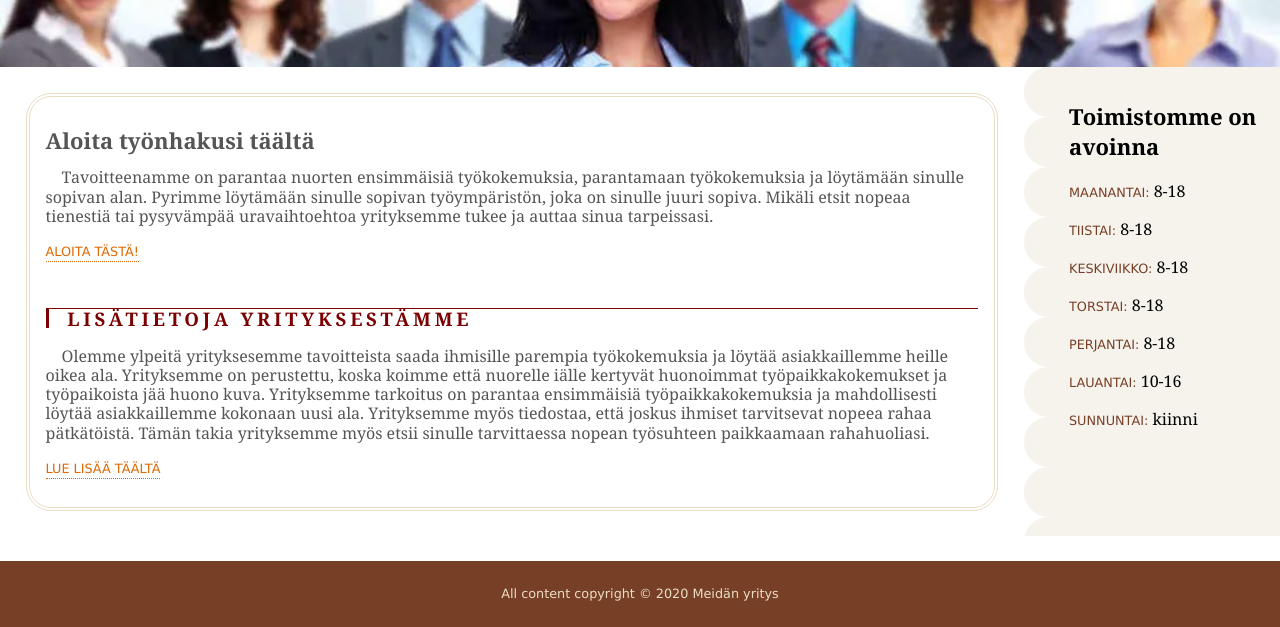
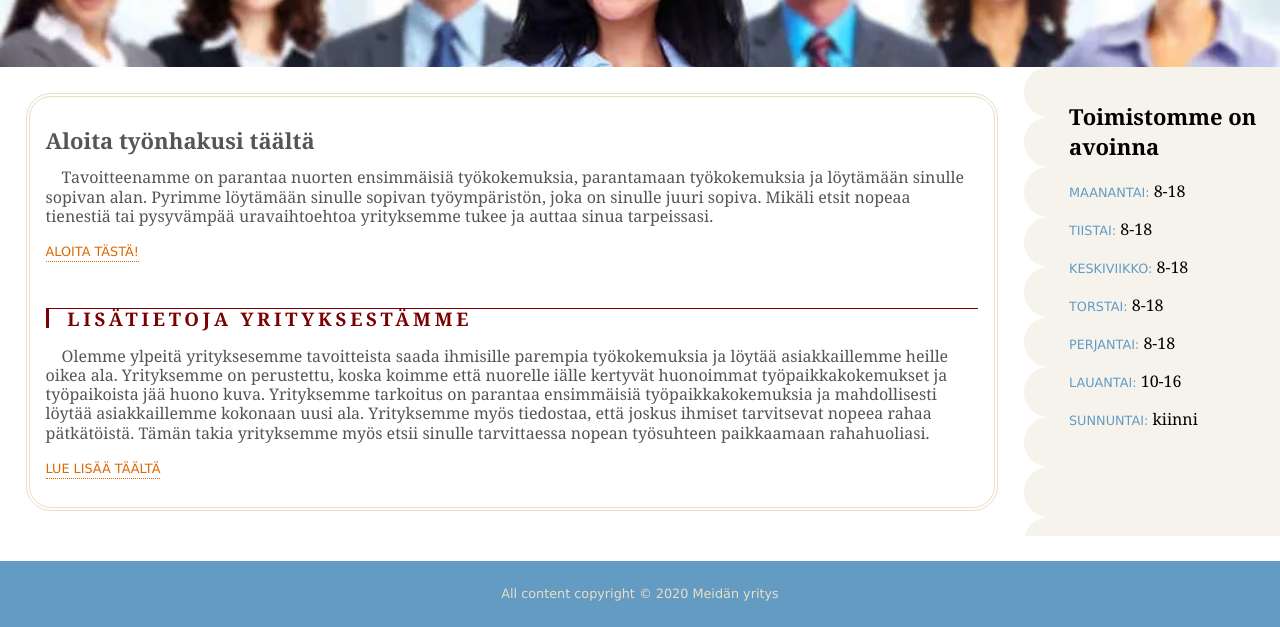
Before and after one commit to 8B1996/projekti-paras, a plain HTML site: page index.html in a window 1280 px wide. Shown: the part 173-800 px from the top of the page. Drawn offline with Linux system fonts and the light colour scheme; a web font is replaced by a local one.

Commit message:
Update css-styles.css

```diff
--- a/css-styles.css
+++ b/css-styles.css
@@ -77,7 +77,7 @@ header h1 {
 /* nav styles */
 nav, footer {
   font-family: verdana, sans-serif;
-  background-color: #783F27;
+  background-color: #639BC3;
 }
 nav ul li a:link, nav ul li a:visited {
   color: #F9AB33;
@@ -176,7 +176,7 @@ footer {
   left: 0;
   bottom: 0;
   width: 100%;
-  background-color: #783F27;
+  background-color: #639BC3;
   text-align: center;
   color: #EADDC4;
   text-align: center;
@@ -190,7 +190,7 @@ h2 { /* Etusivun aukioloajat header*/
   font-size: 22px;
 }
 .day { /* Etusivun aukioloajat*/
-  color: #783F27;
+  color: #639BC3;
   font-family: verdana, sans-serif;
   font-size: .8em;
   text-transform: uppercase;
```
